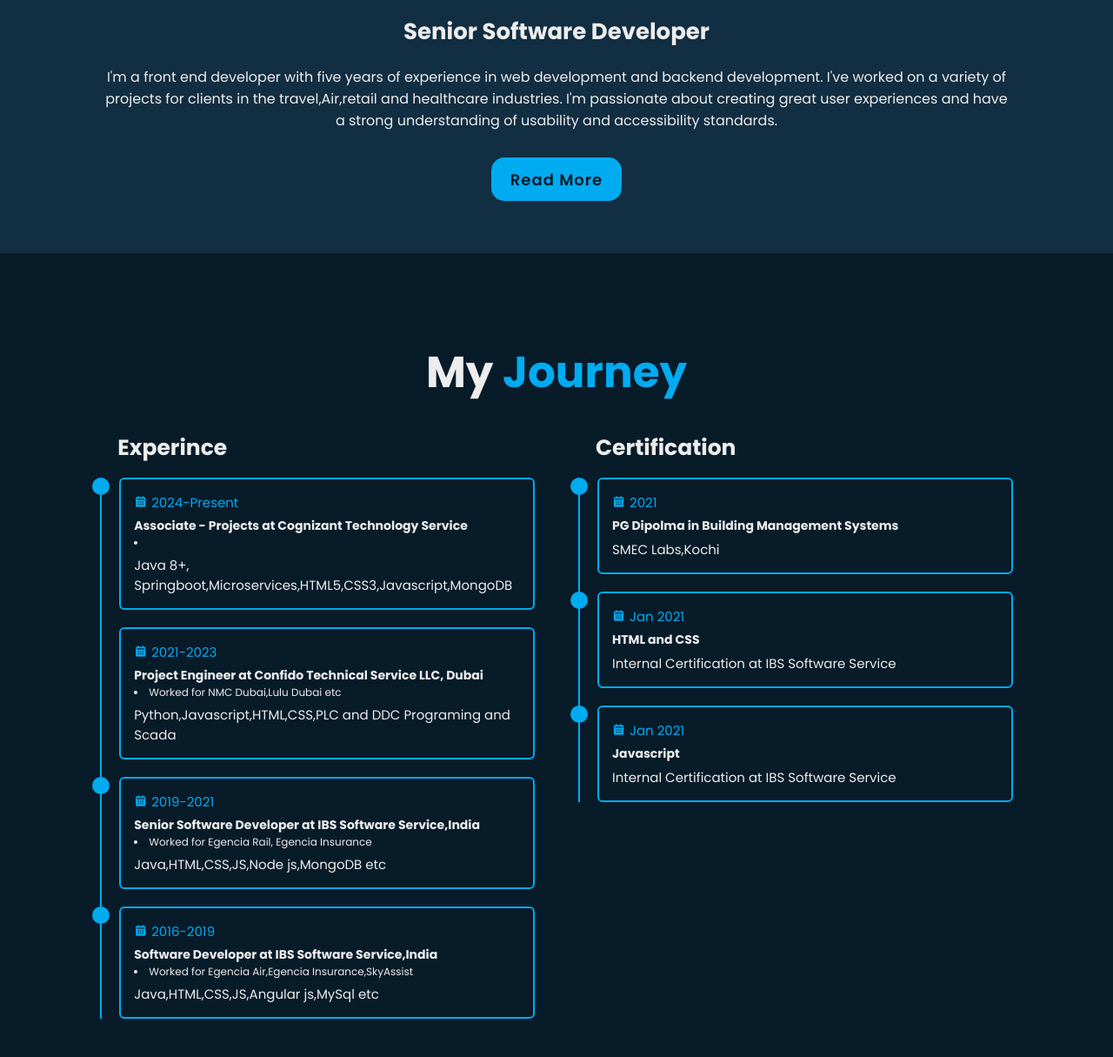
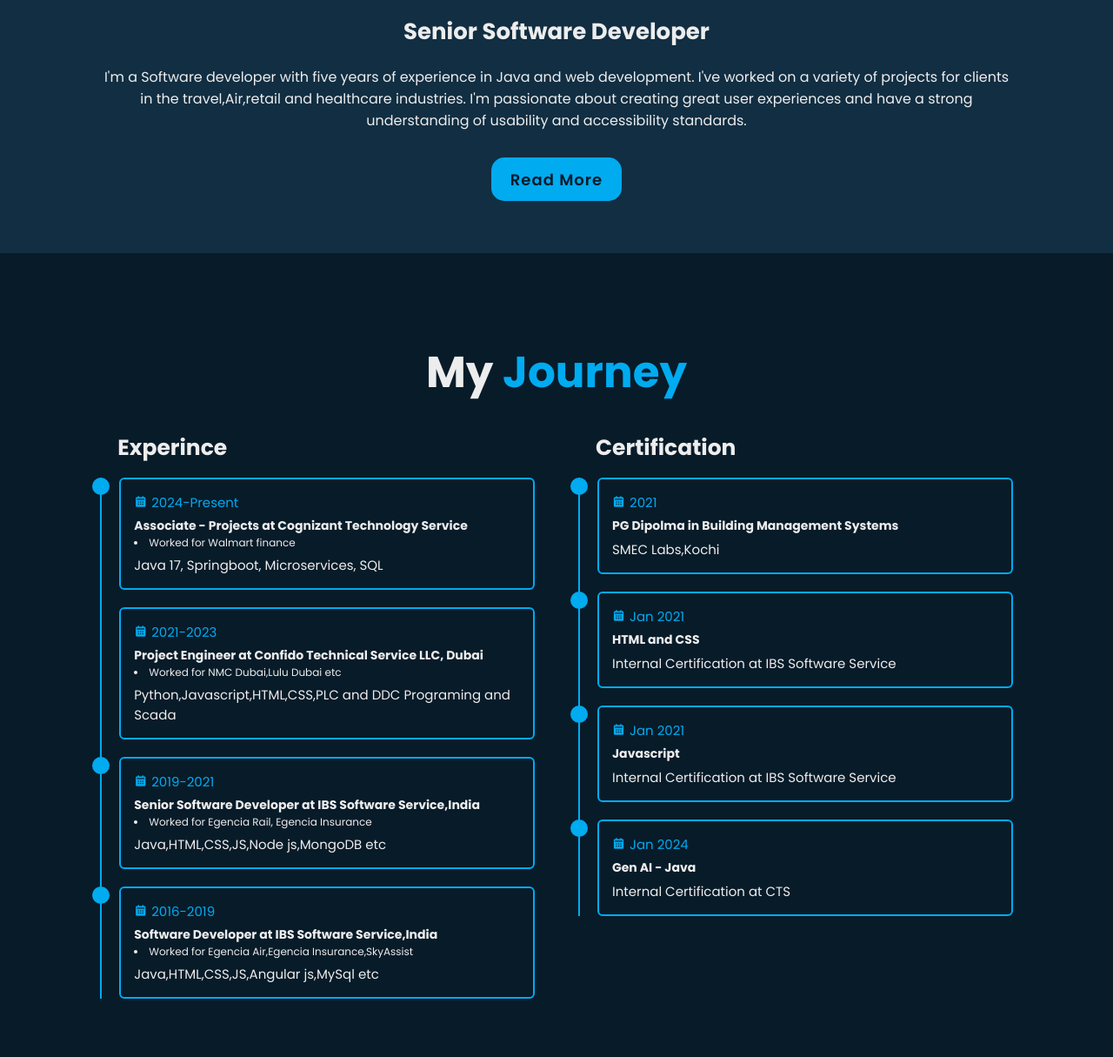
Before and after one commit to arfanashfaque/portFolio, a plain HTML site: page index.html in a window 1280 px wide. Shown: the part 1378-2593 px from the top of the page at 87% size. Drawn offline with nearby package versions, Linux system fonts and the light colour scheme.

Commit message:
Changes - Adding CTS info

```diff
--- a/index.html
+++ b/index.html
@@ -69,8 +69,8 @@
             </div>
             <div class="about-content">
                 <h3>Senior Software Developer</h3>
-                <p>I'm a front end developer with five years of experience in
-                    web development and backend development. I've worked on a
+                <p>I'm a Software developer with five years of experience in Java and
+                    web development. I've worked on a
                     variety of projects for
                     clients in the travel,Air,retail and healthcare industries.
                     I'm
@@ -99,8 +99,8 @@
                             <div class="content">
                                 <div class="year"><i class='bx bxs-calendar'></i>2024-Present</div>
                                 <h3>Associate - Projects at Cognizant Technology Service</h3>
-                                <li></li>
-                                <p>Java 8+, Springboot,Microservices,HTML5,CSS3,Javascript,MongoDB</p>
+                                <li>Worked for Walmart finance</li>
+                                <p>Java 17, Springboot, Microservices, SQL</p>
                             </div>
                             <div class="content">
                                 <div class="year"><i class='bx bxs-calendar'></i>2021-2023</div>
@@ -162,6 +162,14 @@
                                 <h3>Javascript</h3>
                                 <p>Internal Certification at IBS Software
                                     Service</p>
+                            </div>
+                        </div>
+                        <div class="education-content">
+                            <div class="content">
+                                <div class="year"><i class='bx bxs-calendar'></i>Jan
+                                    2024</div>
+                                <h3>Gen AI - Java</h3>
+                                <p>Internal Certification at CTS</p>
                             </div>
                         </div>
 
@@ -229,7 +237,7 @@
                 </div>
 
                 <div class="skills-column">
-                    <h3 class="title">Proffesional Skills</h3>
+                    <h3 class="title">Profesional Skills</h3>
                     <div class="skill-box">
                         <div class="skill-content">
                             <div class="progress">
```
